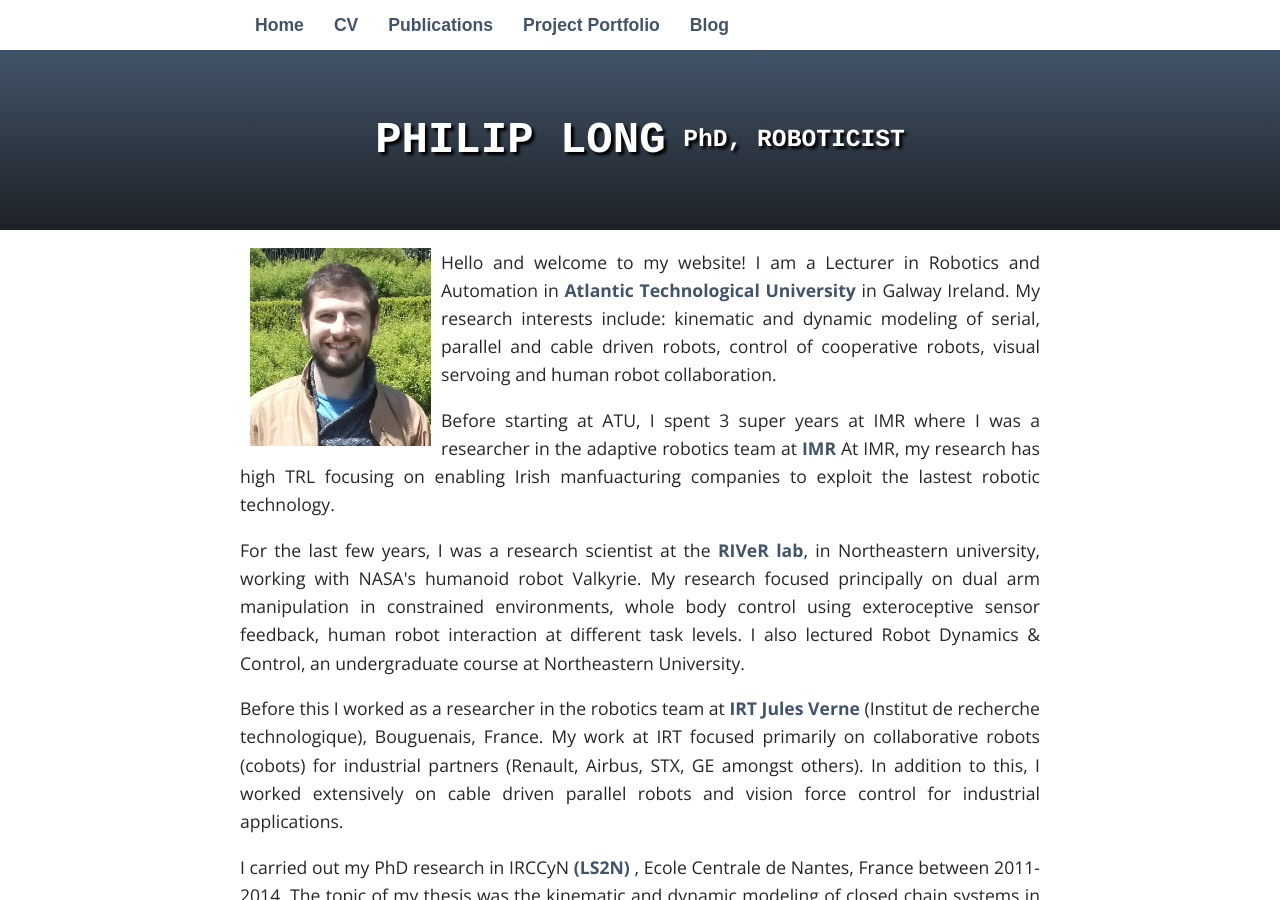
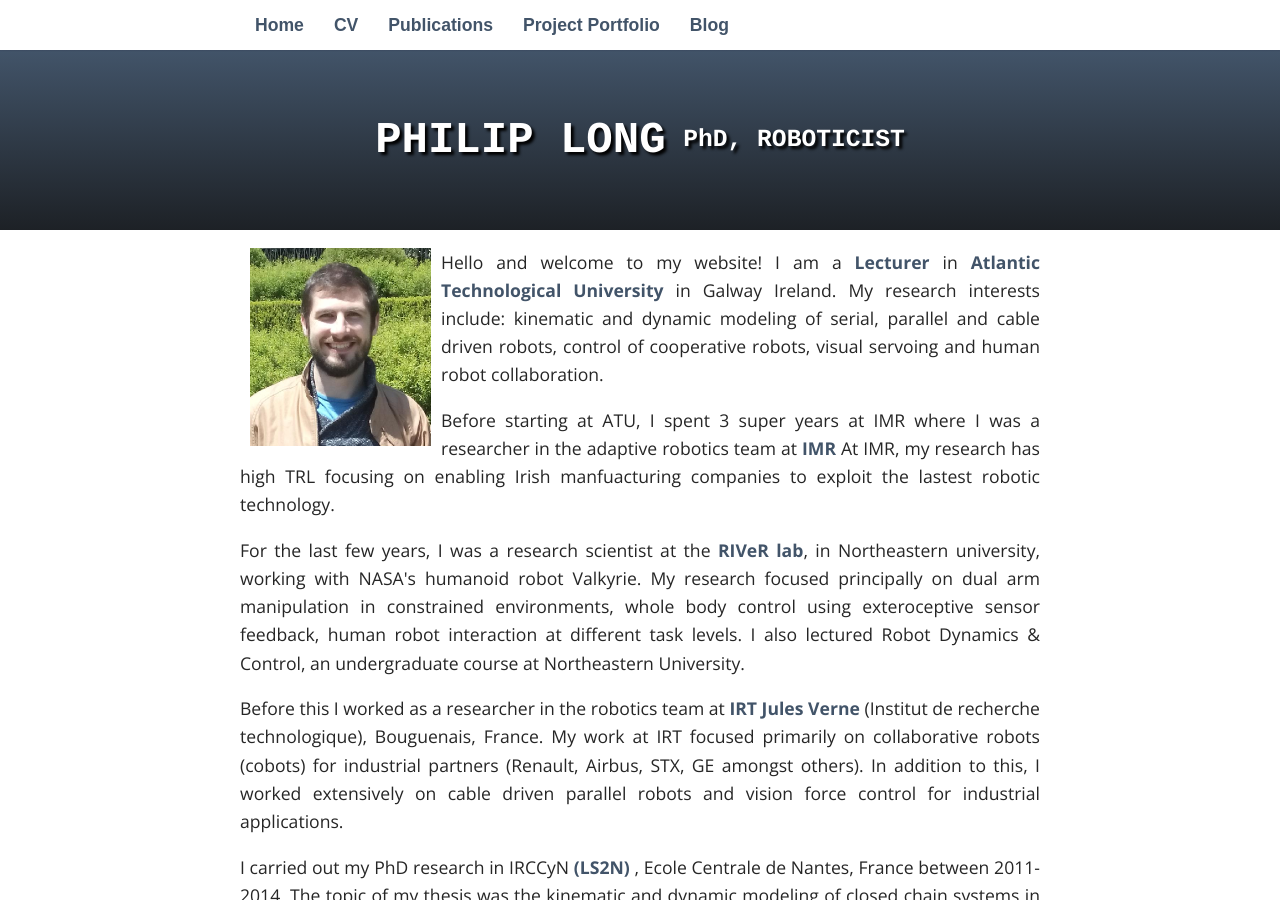
Before and after one commit to philip-long/philip-long.github.io, a Jekyll site: the page built from index.html, in a window 1280 px wide and 900 px high. Built offline with Jekyll 4.4.1, drawn with Linux system fonts in a browser that asks for light colours; nearby versions of some CDN libraries; some web fonts are replaced; library files that are not in the unit come from our copies.

Commit message:
Update index.html

```diff
--- a/index.html
+++ b/index.html
@@ -6,7 +6,7 @@ title: Philip Long, PhD, Roboticist
 <div class="blurb">
 <p>
 <img src="./images/pic3.png" alt="my_photo" hspace="10" style="float: left;" />
-    Hello and welcome to my website! I am a Lecturer in Robotics and Automation in <a href="https://www.atu.ie"> Atlantic Technological University</a> in Galway Ireland. My research interests include: kinematic and dynamic modeling of serial, parallel and cable driven robots, control of cooperative robots, visual servoing and human robot collaboration.
+    Hello and welcome to my website! I am a  <a href="https://www.gmit.ie/research/research-centres/engineering-research-group/advancement-manufacturing-engineering-industry in Robotics and Automation"> Lecturer </a> in <a href="https://www.atu.ie"> Atlantic Technological University</a> in Galway Ireland. My research interests include: kinematic and dynamic modeling of serial, parallel and cable driven robots, control of cooperative robots, visual servoing and human robot collaboration.
     </p>
 
     <p>
```
